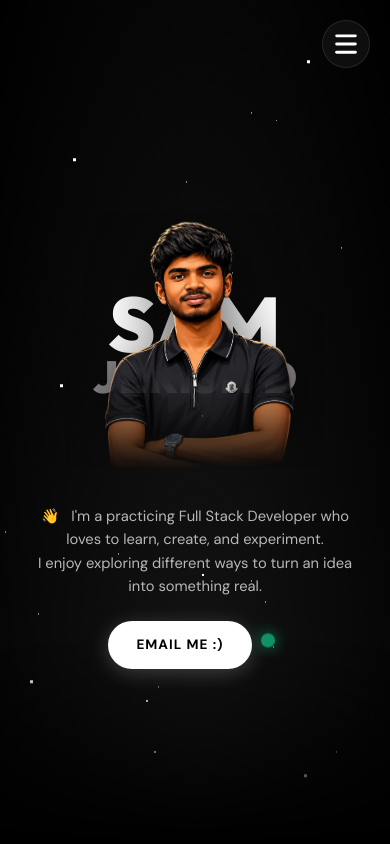
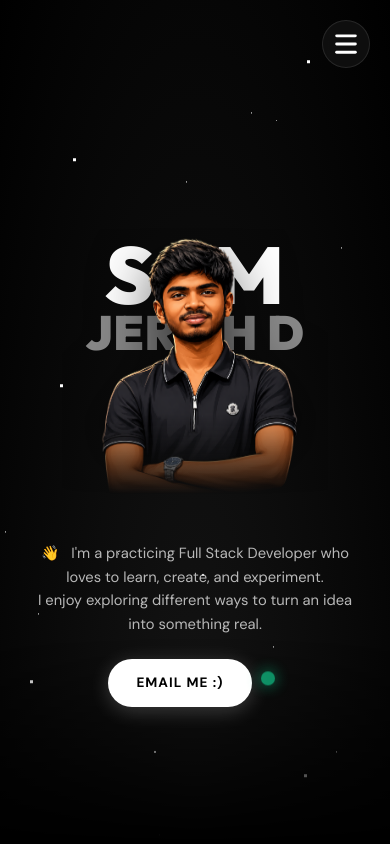
Before and after one commit to samjerish/SAMJERISHD_PORTFOLIO, a React (Vite) app: page / in a window 390 px wide. Shown: the top 844 px of the page. Built offline with nearby package versions, Linux system fonts and the light colour scheme.

Commit message:
Elevate SAM JERISH D background text and harmonize photo alignment in mobile hero

```diff
--- a/src/components/sections/HeroSection.css
+++ b/src/components/sections/HeroSection.css
@@ -375,7 +375,7 @@ body.light-mode .hero-floating-nav button:hover {
     flex-direction: column;
     justify-content: center;
     align-items: center;
-    padding: 5.5rem 1.2rem 3rem 1.2rem;
+    padding: 5rem 1.2rem 2.5rem 1.2rem;
     overflow: visible;
     overflow-x: clip;
     touch-action: pan-y;
@@ -386,8 +386,8 @@ body.light-mode .hero-floating-nav button:hover {
     flex: none;
     position: relative;
     width: 100%;
-    height: auto;
-    min-height: 280px;
+    height: 42vh;
+    min-height: 290px;
     display: flex;
     align-items: center;
     justify-content: center;
@@ -400,7 +400,7 @@ body.light-mode .hero-floating-nav button:hover {
 
   .hero-background-text-new {
     position: absolute;
-    top: 50%;
+    top: 36%; /* Shifted up so "SAM" frames the head nicely */
     left: 50%;
     transform: translate(-50%, -50%);
     display: flex;
@@ -416,7 +416,7 @@ body.light-mode .hero-floating-nav button:hover {
   }
 
   .text-line-1 {
-    font-size: clamp(3.6rem, 22vw, 5.8rem);
+    font-size: clamp(3.8rem, 24vw, 6rem);
     line-height: 0.85;
     letter-spacing: 2px;
     text-align: center;
@@ -426,10 +426,10 @@ body.light-mode .hero-floating-nav button:hover {
   }
 
   .text-line-2 {
-    font-size: clamp(2.1rem, 12.5vw, 3.6rem);
+    font-size: clamp(2.2rem, 13.5vw, 3.8rem);
     line-height: 0.85;
     letter-spacing: 1px;
-    margin-top: 0.2rem;
+    margin-top: 0.25rem;
     text-align: center;
     color: #888888;
     display: block;
@@ -442,7 +442,7 @@ body.light-mode .hero-floating-nav button:hover {
     justify-content: center;
     align-items: center;
     position: relative;
-    top: 0;
+    top: 2.5vh;
     margin: 0 auto;
     z-index: 10;
     animation: float 6s ease-in-out infinite;
@@ -452,14 +452,14 @@ body.light-mode .hero-floating-nav button:hover {
 
   .hero-avatar-img-new {
     display: block !important;
-    width: clamp(250px, 68vw, 360px);
+    width: clamp(255px, 70vw, 365px);
     max-height: 38vh;
     height: auto;
     margin: 0 auto;
     object-fit: contain;
     filter: drop-shadow(0 20px 30px rgba(0, 0, 0, 0.65));
-    -webkit-mask-image: linear-gradient(to bottom, black 65%, transparent 100%);
-    mask-image: linear-gradient(to bottom, black 65%, transparent 100%);
+    -webkit-mask-image: linear-gradient(to bottom, black 70%, transparent 100%);
+    mask-image: linear-gradient(to bottom, black 70%, transparent 100%);
     pointer-events: none;
     touch-action: pan-y;
   }
@@ -468,7 +468,7 @@ body.light-mode .hero-floating-nav button:hover {
     position: relative;
     width: 100%;
     max-width: 480px;
-    margin: 2.2rem auto 0 auto;
+    margin: 1.8rem auto 0 auto;
     display: flex;
     flex-direction: column;
     align-items: center;
@@ -528,38 +528,43 @@ body.light-mode .hero-floating-nav button:hover {
 
 @media (max-width: 480px) {
   .hero-container.new-hero {
-    padding: 5rem 1rem 2.5rem 1rem;
+    padding: 4.8rem 1rem 2.2rem 1rem;
   }
 
   .center-layout {
-    min-height: 250px;
+    height: 40vh;
+    min-height: 260px;
     padding: 0;
   }
 
+  .hero-background-text-new {
+    top: 35%; /* Shifted up on small mobile */
+  }
+
   .text-line-1 {
-    font-size: clamp(3.2rem, 21vw, 4.8rem);
+    font-size: clamp(3.4rem, 23vw, 5rem);
     line-height: 0.85;
     letter-spacing: 1px;
   }
 
   .text-line-2 {
-    font-size: clamp(1.8rem, 11.8vw, 2.8rem);
+    font-size: clamp(1.9rem, 12.8vw, 3rem);
     line-height: 0.85;
     letter-spacing: 0.5px;
-    margin-top: 0.15rem;
+    margin-top: 0.2rem;
   }
 
   .floating-avatar-new {
-    top: 0;
+    top: 2vh;
   }
 
   .hero-avatar-img-new {
-    width: clamp(230px, 66vw, 310px);
-    max-height: 35vh;
+    width: clamp(240px, 68vw, 320px);
+    max-height: 36vh;
   }
 
   .hero-bottom-elements {
-    margin: 2rem auto 0 auto;
+    margin: 1.6rem auto 0 auto;
     padding: 0 0.5rem;
     gap: 1.2rem;
   }
@@ -577,23 +582,28 @@ body.light-mode .hero-floating-nav button:hover {
 
 @media (max-width: 360px) {
   .center-layout {
-    min-height: 220px;
+    height: 38vh;
+    min-height: 230px;
+  }
+
+  .hero-background-text-new {
+    top: 34%;
   }
 
   .text-line-1 {
-    font-size: clamp(2.8rem, 19vw, 3.8rem);
+    font-size: clamp(2.9rem, 20vw, 4rem);
   }
 
   .text-line-2 {
-    font-size: clamp(1.55rem, 10.5vw, 2.2rem);
+    font-size: clamp(1.6rem, 11vw, 2.3rem);
   }
 
   .hero-avatar-img-new {
-    width: clamp(190px, 62vw, 250px);
+    width: clamp(200px, 64vw, 260px);
   }
 
   .hero-bottom-elements {
-    margin: 1.8rem auto 0 auto;
+    margin: 1.4rem auto 0 auto;
   }
 
   .hero-intro-text p {
```
